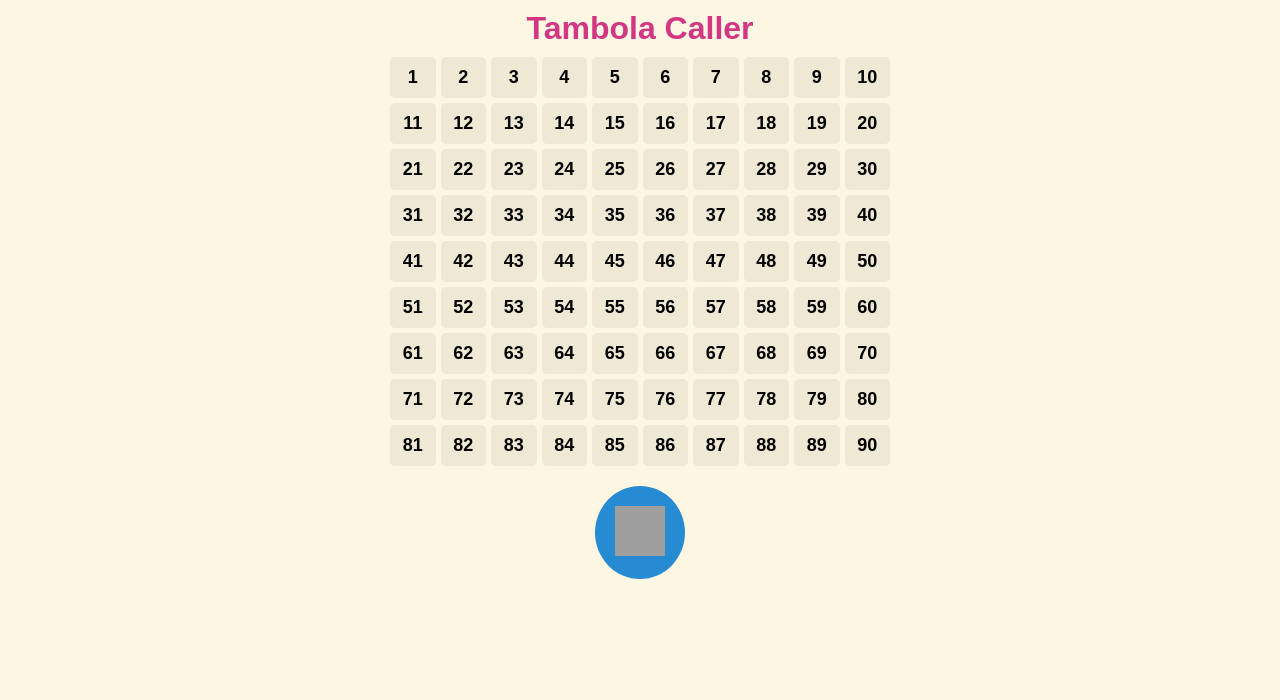
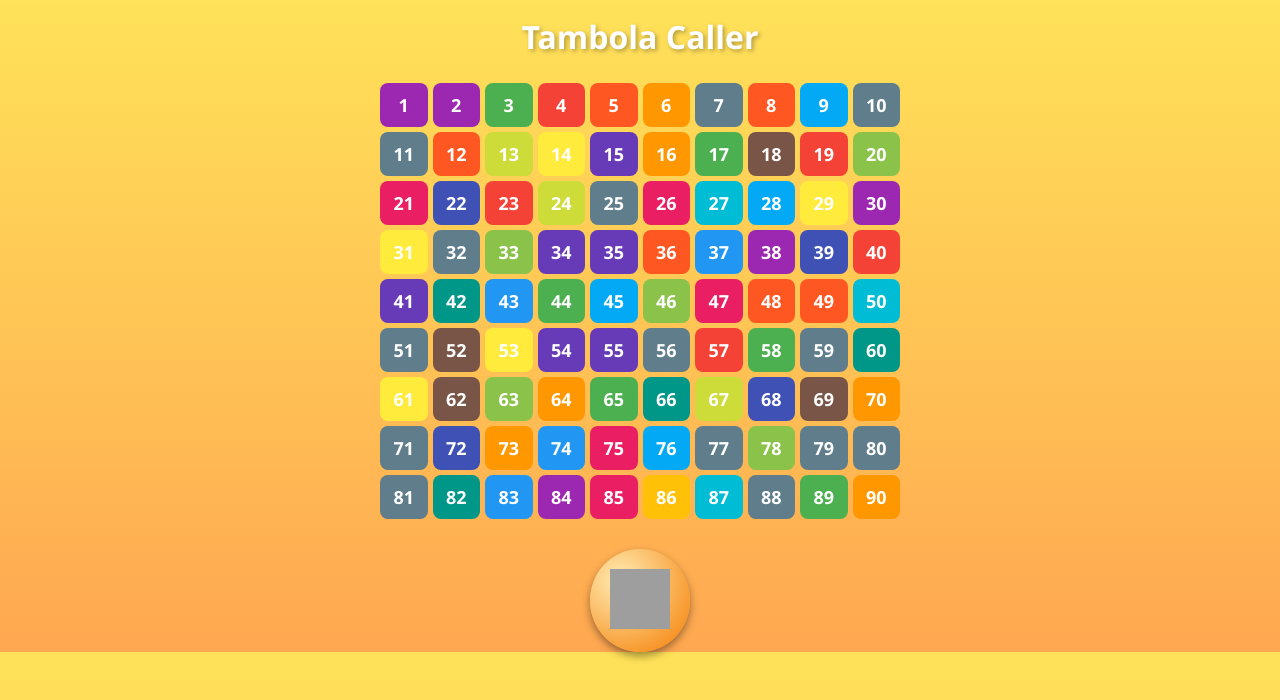
Before and after one commit to jeetumanchanda/tambola-caller, a plain HTML site: page index.html in a window 1280 px wide. Drawn offline with Linux system fonts and the light colour scheme; grey boxes are pictures that could not be loaded.

Commit message:
Add files via upload

```diff
--- a/index.html
+++ b/index.html
@@ -7,48 +7,60 @@
 <title>Tambola Caller</title>
 <style>
   body {
-    font-family: Arial, sans-serif;
-    background-color: #fdf6e3;
+    font-family: 'Segoe UI', sans-serif;
+    background: linear-gradient(to bottom, #ffe259, #ffa751);
     text-align: center;
     margin: 0;
     padding: 0;
   }
   h1 {
-    color: #d33682;
-    margin: 10px 0;
+    color: #fff;
+    margin: 15px 0;
+    text-shadow: 2px 2px 4px rgba(0,0,0,0.3);
   }
   .board {
     display: grid;
     grid-template-columns: repeat(10, 1fr);
     gap: 5px;
-    max-width: 500px;
+    max-width: 520px;
     margin: 0 auto;
+    padding: 10px;
   }
   .cell {
-    background-color: #eee8d5;
     padding: 10px;
-    border-radius: 5px;
+    border-radius: 8px;
     font-size: 18px;
     font-weight: bold;
-    position: relative;
+    color: #fff;
+    transition: transform 0.2s ease, box-shadow 0.2s ease;
+  }
+  .cell:hover {
+    transform: scale(1.1);
+    box-shadow: 0 0 10px rgba(0,0,0,0.3);
   }
   .marked {
-    background-color: #fdf6e3;
-    border: 2px solid red;
+    background: red !important;
+    border: 2px solid #fff;
     border-radius: 50%;
-    color: red;
+    color: #fff;
+    box-shadow: 0 0 15px rgba(255,255,255,0.8);
   }
   .call-button {
     margin-top: 20px;
-    background-color: #268bd2;
+    background: radial-gradient(circle at 30% 30%, #ffecb3, #f57c00);
     border: none;
     border-radius: 50%;
     padding: 20px;
     cursor: pointer;
+    box-shadow: 0 4px 8px rgba(0,0,0,0.4);
+    transition: transform 0.2s ease;
+  }
+  .call-button:hover {
+    transform: scale(1.05);
   }
   .call-button img {
-    width: 50px;
-    height: 50px;
+    width: 60px;
+    height: 60px;
   }
   .overlay {
     position: fixed;
@@ -56,13 +68,14 @@
     left: 0;
     width: 100%;
     height: 100%;
-    background-color: rgba(0,0,0,0.7);
+    background-color: rgba(0,0,0,0.85);
     display: flex;
     justify-content: center;
     align-items: center;
     color: white;
-    font-size: 100px;
+    font-size: 120px;
     font-weight: bold;
+    text-shadow: 0 0 20px yellow, 0 0 40px orange;
     display: none;
     z-index: 1000;
   }
@@ -85,12 +98,20 @@
   let numbers = Array.from({ length: 90 }, (_, i) => i + 1);
   let calledNumbers = [];
 
+  const colors = [
+    '#f44336', '#e91e63', '#9c27b0', '#673ab7', '#3f51b5',
+    '#2196f3', '#03a9f4', '#00bcd4', '#009688', '#4caf50',
+    '#8bc34a', '#cddc39', '#ffeb3b', '#ffc107', '#ff9800',
+    '#ff5722', '#795548', '#607d8b'
+  ];
+
   function createBoard() {
     for (let i = 1; i <= 90; i++) {
       const cell = document.createElement('div');
       cell.classList.add('cell');
       cell.id = 'cell-' + i;
       cell.innerText = i;
+      cell.style.backgroundColor = colors[Math.floor(Math.random() * colors.length)];
       board.appendChild(cell);
     }
   }
```
